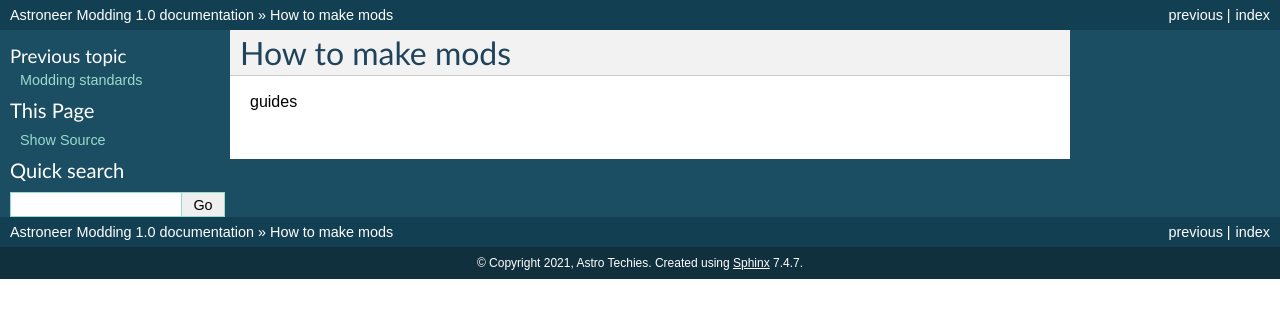
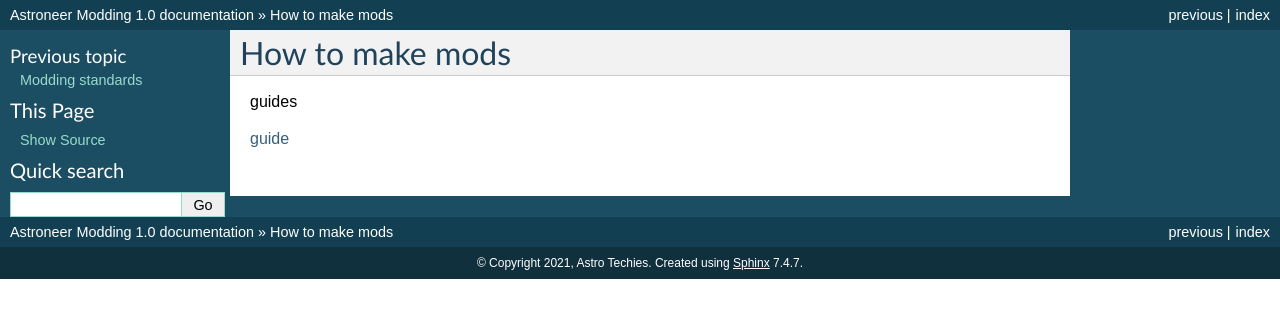
Before and after one commit to AstroTechies/astroneermodding, a Sphinx documentation site: the page built from docs/guides.rst, in a window 1280 px wide. Shown: the top 318 px of the page. Built offline with Sphinx 7.4.7, drawn with Linux system fonts in a browser that asks for light colours; pages that are not in the unit, such as notebooks, are missing from menus.

Commit message:
add temprary link to google doc for guide

```diff
--- a/docs/guides.rst
+++ b/docs/guides.rst
@@ -4,3 +4,5 @@
 .. _guides:
 
 guides
+
+`guide <https://docs.google.com/document/d/193p6thlTOWffF-JIeTGrLUHg9Um5i6gwMJaK4kzy9Ik/edit>`_
```
